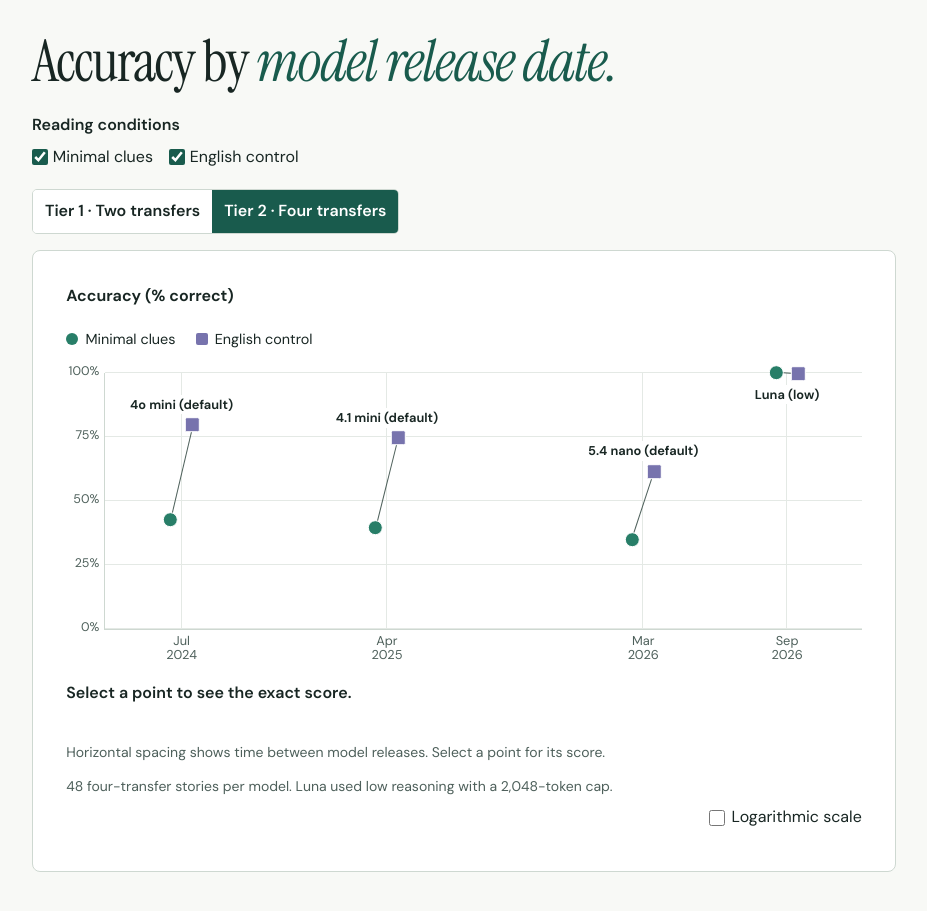
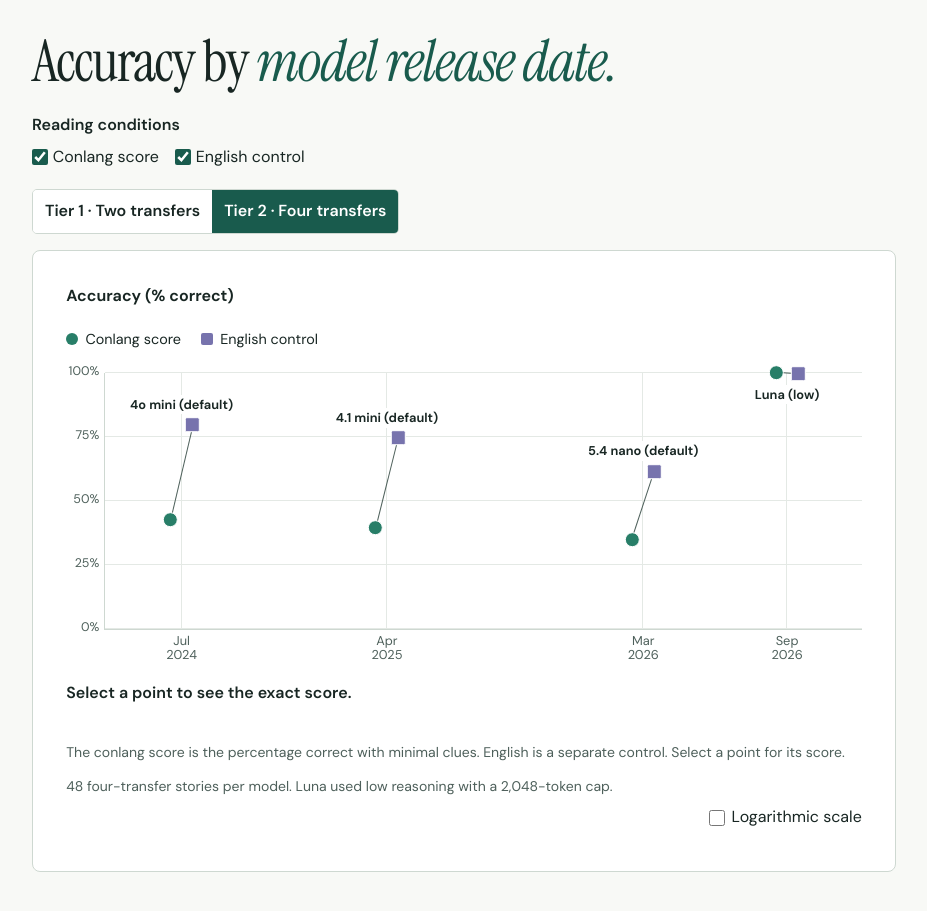
Before and after one commit to fluorine/conlang-reading-bench, a plain HTML site: page docs/index.html in a window 1280 px wide. Shown: the part 1480-2391 px from the top of the page, without its empty margins (32-959 px from the left). Drawn offline with Linux system fonts and the light colour scheme.

Commit message:
Use conlang score as the chart condition label

```diff
--- a/docs/accuracy-plot.js
+++ b/docs/accuracy-plot.js
@@ -53,7 +53,7 @@ const grid = plot.querySelector(".scatter-grid");
 const detail = plot.querySelector(".scatter-detail");
 const note = plot.querySelector("#scatter-note");
 const legend = plot.querySelector(".scatter-key");
-const conditionNames = { minimal: "Minimal clues", english: "English control" };
+const conditionNames = { minimal: "Conlang score", english: "English control" };
 
 function render() {
   grid.replaceChildren();
--- a/docs/index.html
+++ b/docs/index.html
@@ -9,7 +9,7 @@
   <meta name="description" content="How well can four AI models follow a story in a made-up language? Explore the Conlang Reading Bench pilot, its four test conditions and reproducible scores.">
   <title>Conlang Reading Bench · Stage 1 results</title>
   <link rel="stylesheet" href="style.css?v=13">
-  <script defer src="accuracy-plot.js?v=10"></script>
+  <script defer src="accuracy-plot.js?v=11"></script>
 </head>
 <body id="top">
   <a class="skip" href="#main">Skip to content</a>
@@ -89,17 +89,17 @@
       <div class="scatter-controls">
         <fieldset id="plot-conditions">
           <legend>Reading conditions</legend>
-          <label><input type="checkbox" value="minimal" checked> Minimal clues</label>
+          <label><input type="checkbox" value="minimal" checked> Conlang score</label>
           <label><input type="checkbox" value="english" checked> English control</label>
         </fieldset>
         <div class="tier-tabs" role="tablist" aria-label="Story tier"><button type="button" role="tab" data-tier="two" aria-controls="tier-plot" aria-selected="false" tabindex="-1">Tier 1 · Two transfers</button><button type="button" role="tab" data-tier="four" aria-controls="tier-plot" aria-selected="true" tabindex="0">Tier 2 · Four transfers</button></div>
       </div>
       <figure class="chart scatter" id="tier-plot">
         <figcaption id="scatter-label">Accuracy (% correct)</figcaption>
-        <div class="legend scatter-key"><span class="minimal"><i aria-hidden="true"></i>Minimal clues</span><span class="english"><i aria-hidden="true"></i>English control</span></div>
+        <div class="legend scatter-key"><span class="minimal"><i aria-hidden="true"></i>Conlang score</span><span class="english"><i aria-hidden="true"></i>English control</span></div>
         <div class="scatter-grid" role="group" aria-labelledby="scatter-label"></div>
         <p class="scatter-detail" aria-live="polite"></p>
-        <p class="chart-note">Horizontal spacing shows time between model releases. Select a point for its score.</p>
+        <p class="chart-note">The conlang score is the percentage correct with minimal clues. English is a separate control. Select a point for its score.</p>
         <p class="chart-note" id="scatter-note"></p>
         <label class="scale-check"><input type="checkbox" id="plot-scale"> Logarithmic scale</label>
       </figure>
```
